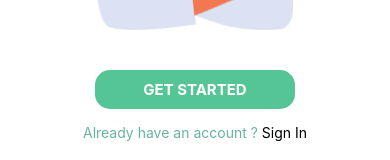
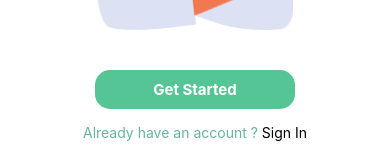
Before and after one commit to yassineelhoubi/Diaby_APP, a React Native app: screen /Welcome in a window 390 px wide. Shown: the part 635-795 px from the top of the page. Built offline with nearby package versions, Linux system fonts and the light colour scheme.

Commit message:
Customize custom primary button

```diff
--- /dev/null
+++ b/src/components/buttons/PrimaryBtn.js
@@ -0,0 +1,29 @@
+import { StyleSheet, Text, TouchableOpacity } from 'react-native'
+import { COLORS } from '../../constants/theme'
+
+const PrimaryBtn = ({title, OnPress}) => {
+    return (
+        <TouchableOpacity onPress={OnPress} style={styles.appButtonContainer}>
+            <Text style={styles.appButtonText}>{title}</Text>
+        </TouchableOpacity>
+    )
+}
+
+export { PrimaryBtn }
+
+const styles = StyleSheet.create({
+    appButtonContainer: {
+        backgroundColor: COLORS.primary,
+        padding: 10,
+        borderRadius: 15,
+        marginTop: 20,
+        width: 200,
+        alignSelf: 'center'
+    },
+    appButtonText: {
+        color: "#fff",
+        fontSize: 15,
+        fontWeight: 'bold',
+        textAlign: 'center'
+    }
+})
--- a/src/components/index.js
+++ b/src/components/index.js
@@ -1,2 +1,3 @@
 export { TabBarIcon } from './buttons/TabBarIcon';
 export { HomeBtn } from './buttons/HomeBtn';
+export { PrimaryBtn } from './buttons/PrimaryBtn';
--- a/src/screens/WelcomeScreen.jsx
+++ b/src/screens/WelcomeScreen.jsx
@@ -1,8 +1,9 @@
-import { StyleSheet, Text, View, Button, Image, TouchableOpacity } from 'react-native'
+import { StyleSheet, Text, View, Image, TouchableOpacity } from 'react-native'
 import React from 'react'
 import { SafeAreaView } from 'react-native-safe-area-context'
 import tw from 'twrnc'
 import { COLORS } from '../constants/theme'
+import { PrimaryBtn } from '../components'
 const WelcomeScreen = ({ navigation }) => {
     return (
 
@@ -16,9 +17,7 @@ const WelcomeScreen = ({ navigation }) => {
             </View>
             <View>
                 <Image source={require('./../../assets/png/Doctor.png')} style={styles.bodyImage} />
-                <TouchableOpacity onPress={() => console.log('a')} style={styles.appButtonContainer}>
-                    <Text style={styles.appButtonText}>GET STARTED</Text>
-                </TouchableOpacity>
+                <PrimaryBtn title="Get Started" OnPress={() => navigation.push("SignIn")} />
                 <View style={{ flexDirection: 'row', marginTop: 15 }}>
                     <Text style={{ color: COLORS.secondaryText }}>Already have an account ? </Text>
                     <TouchableOpacity onPress={() => console.log('a')} style={{ color: "#000" }}><Text>Sign In</Text>
@@ -65,18 +64,5 @@ const styles = StyleSheet.create({
         marginBottom: 20,
         alignSelf: 'center',
     },
-    appButtonContainer: {
-        backgroundColor: COLORS.primary,
-        padding: 10,
-        borderRadius: 15,
-        marginTop: 20,
-        width: 200,
-        alignSelf: 'center'
-    },
-    appButtonText: {
-        color: "#fff",
-        fontSize: 15,
-        fontWeight: 'bold',
-        textAlign: 'center'
-    }
+
 })
```
